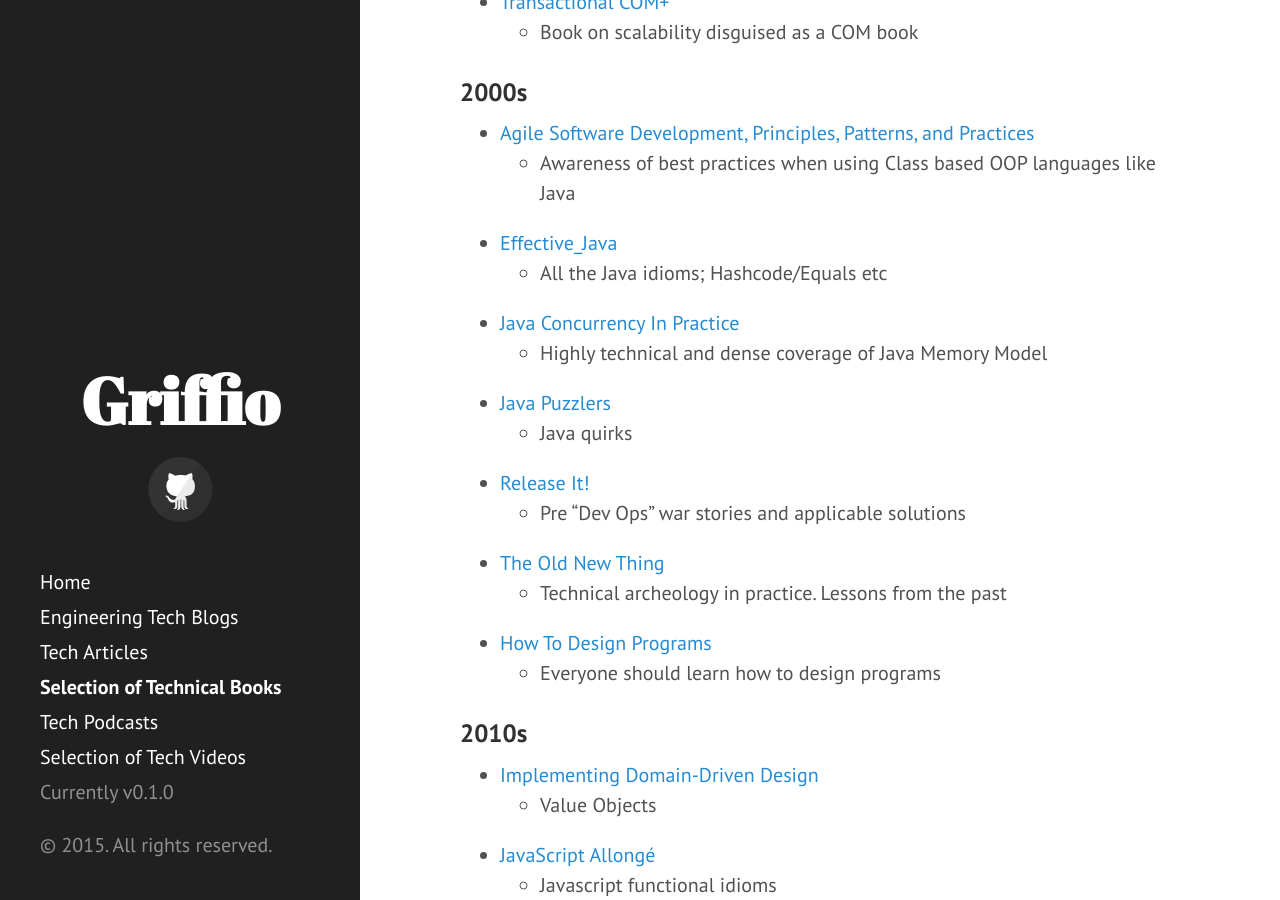
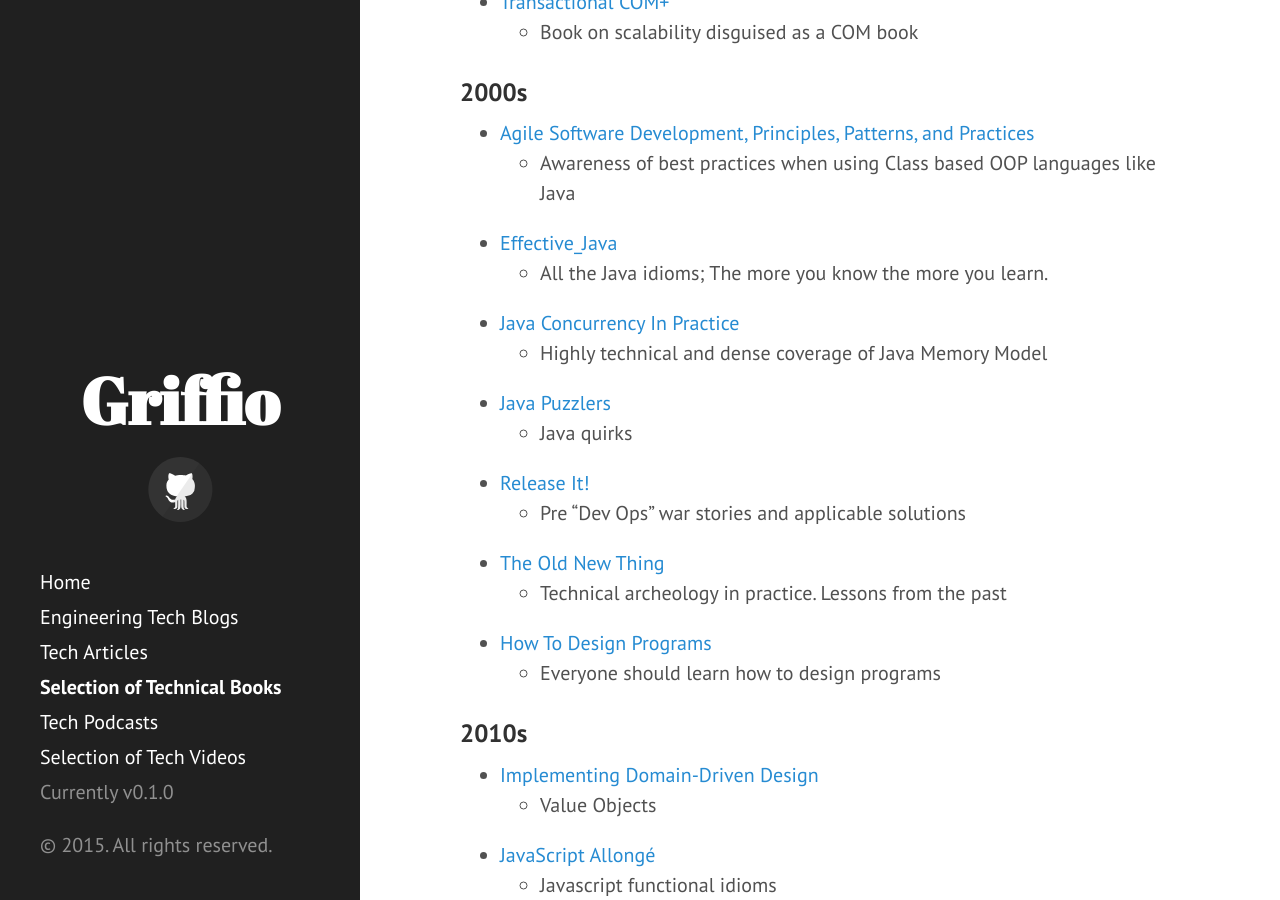
Before and after one commit to griffio/griffio.github.io, a Jekyll site: the page built from tech-books.md, in a window 1280 px wide and 900 px high, scrolled down 1118 px. Built offline with Jekyll 4.4.1, drawn with Linux system fonts in a browser that asks for light colours; nearby versions of some CDN libraries.

Commit message:
Update tech-books.md

```diff
--- a/tech-books.md
+++ b/tech-books.md
@@ -39,7 +39,7 @@
 - [Agile Software Development, Principles, Patterns, and Practices](https://openlibrary.org/books/OL9297484M/Agile_Software_Development_Principles_Patterns_and_Practices)
   - Awareness of best practices when using Class based OOP languages like Java
 - [Effective_Java](https://openlibrary.org/works/OL6223299W/Effective_Java)
-  - All the Java idioms; Hashcode/Equals etc
+  - All the Java idioms; The more you know the more you learn.
 - [Java Concurrency In Practice](https://openlibrary.org/books/OL25208908M/Java_Concurrency_in_Practice)
   - Highly technical and dense coverage of Java Memory Model
 - [Java Puzzlers](https://openlibrary.org/books/OL17173106M/Java_puzzlers)
```
